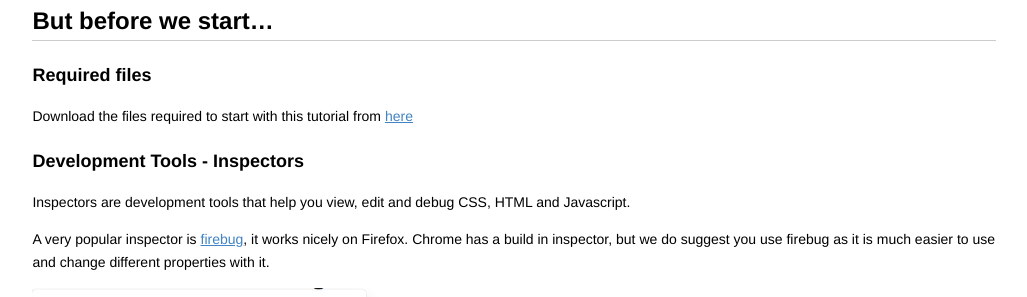
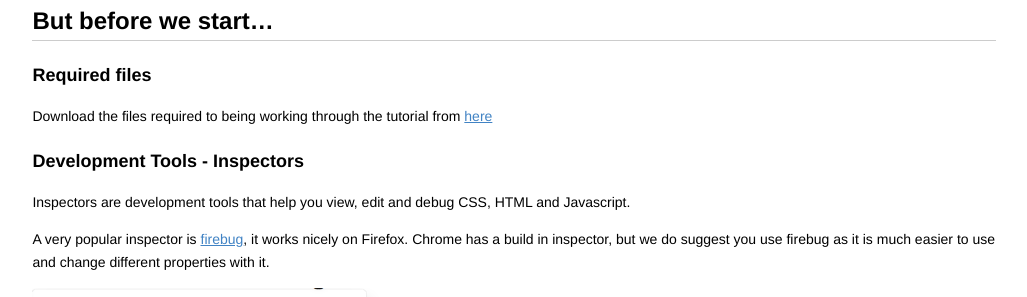
Before and after one commit to codebar/tutorials, a Jekyll site: the page built from html/lesson3/tutorial.md, in a window 1280 px wide and 900 px high. Shown: the part 424-721 px from the top of the window, without its empty margins (126-1153 px from the left). Built offline with Jekyll 4.4.1, drawn with Linux system fonts in a browser that asks for light colours; Markdown is read by kramdown in place of the engine named in the settings.

Commit message:
reword  down files link

```diff
--- a/html/lesson3/tutorial.md
+++ b/html/lesson3/tutorial.md
@@ -20,7 +20,7 @@ We will also be explaining in more detail elements that we mentioned in our prev
 
 ### Required files
 
-Download the files required to start with this tutorial from [here](https://gist.github.com/despo/7328342/download)
+Download the files required to being working through the tutorial from [here](https://gist.github.com/despo/7328342/download)
 
 ### Development Tools - Inspectors
 
```
